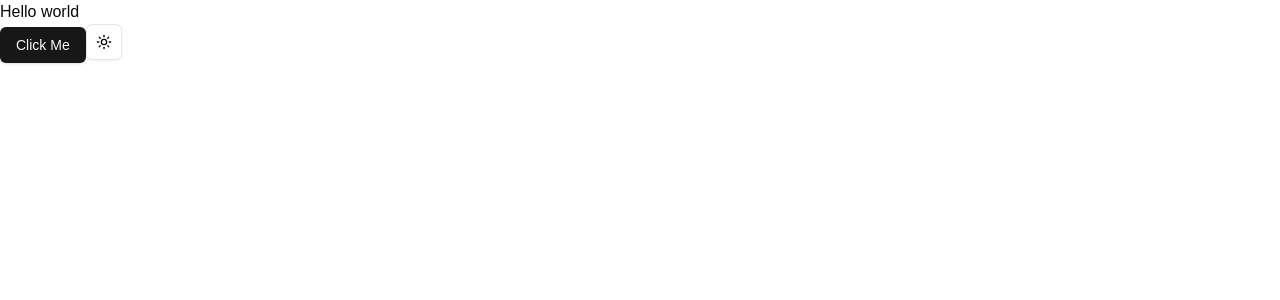
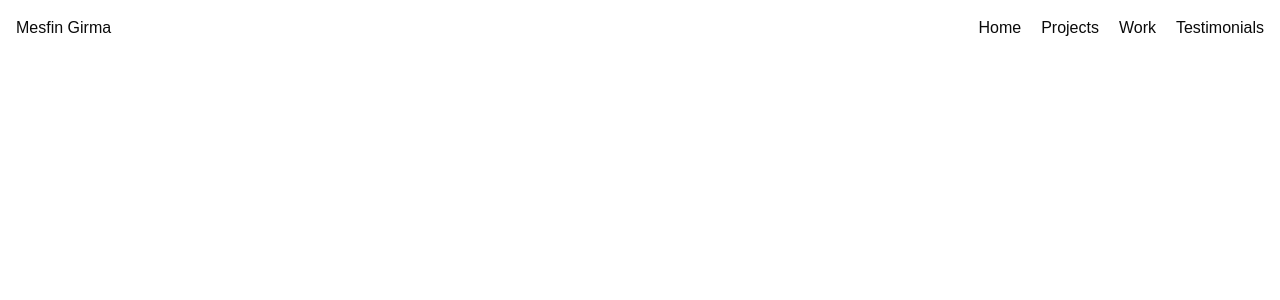
Before and after one commit to victocoder/victocoder-portfolio, a Next.js app: page / in a window 1280 px wide. Shown: the top 300 px of the page. Built offline with nearby package versions, Linux system fonts and the light colour scheme.

Commit message:
implemented basic navigation

```diff
--- a/app/page.tsx
+++ b/app/page.tsx
@@ -1,3 +1,4 @@
+import Navigation from "@/components/Navigation";
 import { ModeToggle } from "@/components/theme-toggler";
 import { Button } from "@/components/ui/button";
 import Image from "next/image";
@@ -5,9 +6,7 @@ import Image from "next/image";
 export default function Home() {
   return (
     <div>
-      <h1>Hello world</h1>
-      <Button > Click Me</Button>
-      <ModeToggle />
+      <Navigation />
     </div>
   );
 }
--- /dev/null
+++ b/components/Navigation.tsx
@@ -0,0 +1,24 @@
+import React from 'react'
+
+const Navigation = () => {
+  return (
+    <div className='flex  justify-between items-center px-4 py-4'>
+
+          <div>
+            <a href="">Mesfin Girma</a>
+          </div>
+          <ul className='flex gap-5'>
+            <li>
+              <a href="">Home</a>
+
+            </li>
+            <li><a href="">Projects</a></li>
+             <li> <a href="">Work</a></li>
+              <li><a href="">Testimonials</a></li>
+          </ul>
+        </div>
+
+  )
+}
+
+export default Navigation
```
